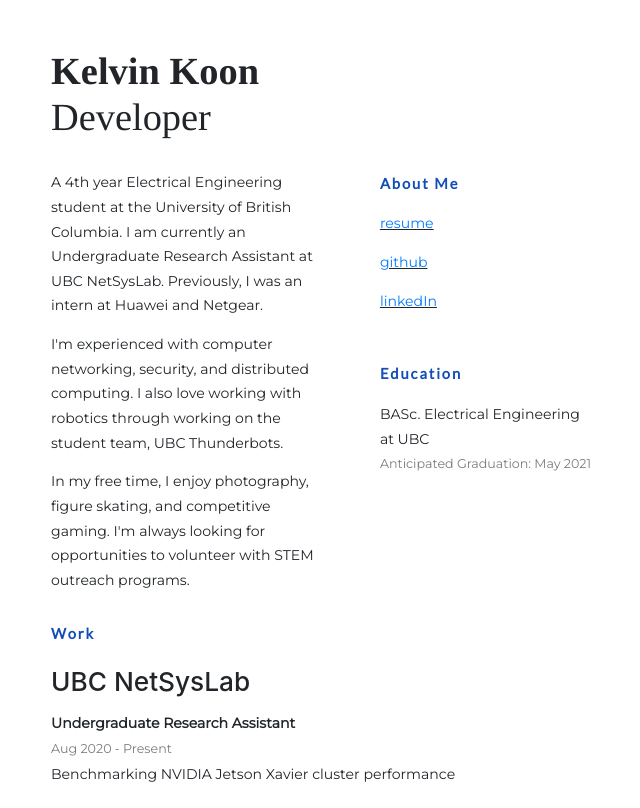
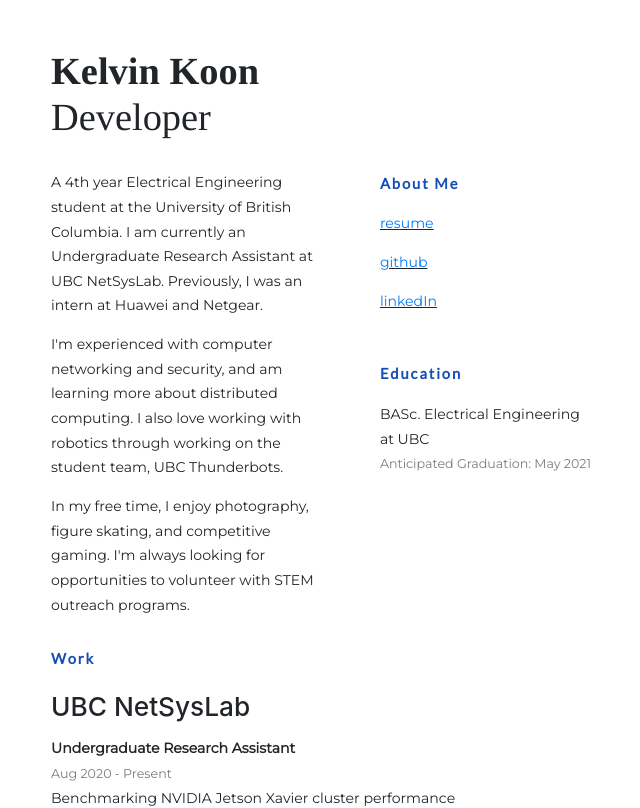
Before and after one commit to kelvinkoon/kelvinkoondev, a React (Create React App) app: page / in a window 1280 px wide. Shown: the top 808 px of the page, without its empty margins (284-924 px from the left). Built offline with nearby package versions, Linux system fonts and the light colour scheme.

Commit message:
Update about

```diff
--- a/src/components/About.js
+++ b/src/components/About.js
@@ -11,9 +11,9 @@ class About extends Component {
             at UBC NetSysLab. Previously, I was an intern at Huawei and Netgear.
           </p>
           <p>
-            I'm experienced with computer networking, security, and distributed
-            computing. I also love working with robotics through working on the
-            student team, UBC Thunderbots.
+            I'm experienced with computer networking and security, and am
+            learning more about distributed computing. I also love working with
+            robotics through working on the student team, UBC Thunderbots.
           </p>
           <p>
             In my free time, I enjoy photography, figure skating, and
```
